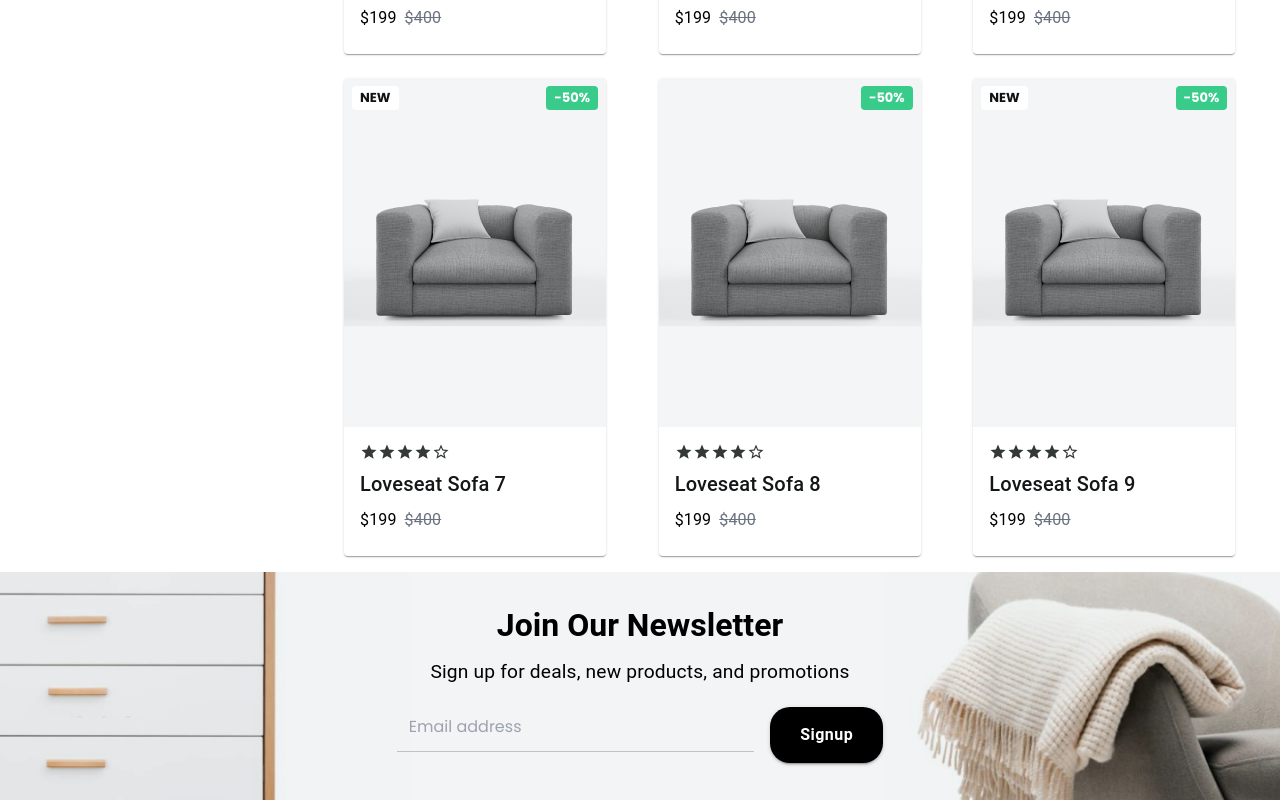
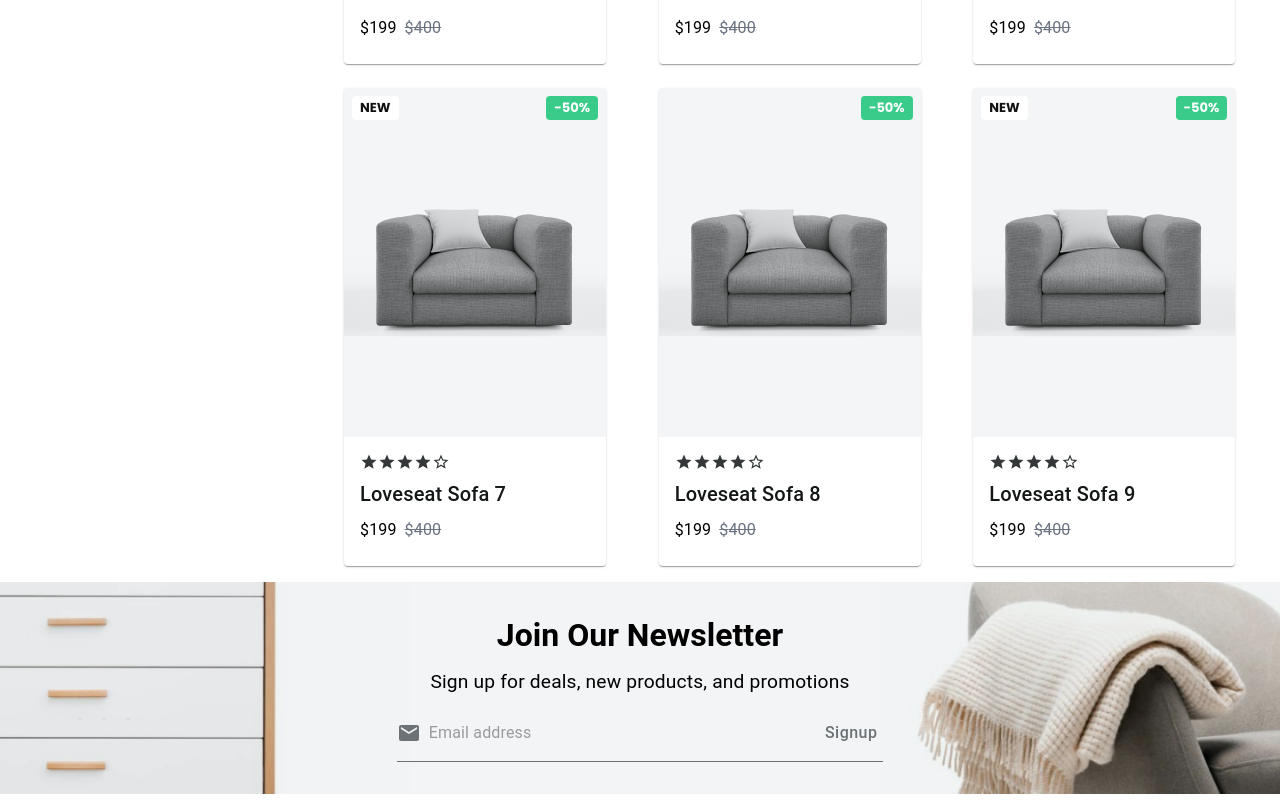
Before and after one commit to OsaVS/toytopia-frontend, a React (Vite) app: page /shop in a window 1280 px wide. Shown: the part 998-1798 px from the top of the page. Built offline with nearby package versions, Linux system fonts and the light colour scheme; sample sign-in values are in the browser's storage.

Commit message:
change to newsletter stylings

```diff
--- a/src/components/Newsletter.tsx
+++ b/src/components/Newsletter.tsx
@@ -1,6 +1,6 @@
 import React, { useState } from "react";
-import { Button, Typography, Box } from "@mui/material";
-import InputField from "./InputField";
+import { Button, Typography, Box, TextField } from "@mui/material";
+import EmailIcon from "@mui/icons-material/Email";
 import newsletter from "../assets/shopItems/images/newsletter.png";
 
 const Newsletter: React.FC = () => {
@@ -9,7 +9,7 @@ const Newsletter: React.FC = () => {
 
   const handleEmailChange = (e: React.ChangeEvent<HTMLInputElement>) => {
     setEmail(e.target.value);
-    if (error) setError(""); // Clear error when user starts typing
+    if (error) setError("");
   };
 
   const handleSubmit = (e: React.FormEvent) => {
@@ -18,8 +18,7 @@ const Newsletter: React.FC = () => {
       setError("Email is required");
       return;
     }
-    console.log("Email submitted:", email);
-    setEmail(""); // Reset form
+    setEmail("");
   };
 
   return (
@@ -63,41 +62,54 @@ const Newsletter: React.FC = () => {
       </Typography>
       <Box
         sx={{
+          display: "flex",
+          alignItems: "center",
           width: { xs: "90%", sm: "60%", md: "40%" },
-          display: "flex",
-          gap: 2,
-          alignItems: "center",
+          borderBottom: "1px solid #6C7275",
+          paddingBottom: "8px",
         }}
       >
-        <InputField
+        <EmailIcon sx={{ color: "#6C7275", mr: 1 }} />
+        <TextField
           type="email"
           name="email"
           value={email}
           placeholder="Email address"
-          required={true}
+          required
           onChange={handleEmailChange}
-          error={error}
+          variant="standard"
+          InputProps={{
+            disableUnderline: true,
+            sx: {
+              fontSize: "1rem",
+            },
+          }}
+          fullWidth
+          sx={{
+            "& input": {
+              padding: "6px 0",
+            },
+          }}
         />
         <Button
           type="submit"
-          variant="contained"
+          variant="text"
           sx={{
-            backgroundColor: "#000", // Black background
-            color: "#fff", // White text
-            height: "56px", // Match the height of the input field
-            padding: "0 30px", // Horizontal padding
             fontSize: "1rem",
-            fontWeight: "bold",
-            textTransform: "none", // Prevent uppercase transformation
-            borderRadius: "20px", // Sharp edges (no border radius)
-            "&:hover": {
-              backgroundColor: "#333", // Darker black on hover
-            },
+            textTransform: "none",
+            color: "#6C7275",
+            fontWeight: "semibold",
+            ml: 2,
           }}
         >
           Signup
         </Button>
       </Box>
+      {error && (
+        <Typography color="error" sx={{ mt: 1 }}>
+          {error}
+        </Typography>
+      )}
     </Box>
   );
 };
--- a/src/pages/Shop.tsx
+++ b/src/pages/Shop.tsx
@@ -9,15 +9,9 @@ const Shop = () => {
   const [category, setCategory] = useState<string>("All Rooms"); // State to track selected category
 
   return (
-    <div
-      style={{
-        display: "flex",
-        flexDirection: "column",
-        minHeight: "100vh",
-      }}
-    >
+    <div className="flex flex-col min-h-screen">
       {/* Main Content Section with padding */}
-      <div style={{ flex: 1, paddingLeft: "16px" }}>
+      <div className="flex-1 pl-4">
         <Grid container spacing={2} sx={{ padding: 2 }}>
           {/* Left Side - Filter Component */}
           <Grid item xs={12} md={3}>
@@ -27,7 +21,7 @@ const Shop = () => {
           {/* Right Side - Product Cards */}
           <Grid item xs={12} md={9}>
             {/* Dynamic Title for the page */}
-            <Typography variant="h5" sx={{ mb: 3 }}>
+            <Typography variant="h4" sx={{ mb: 3 }}>
               {category}
             </Typography>
 
```
